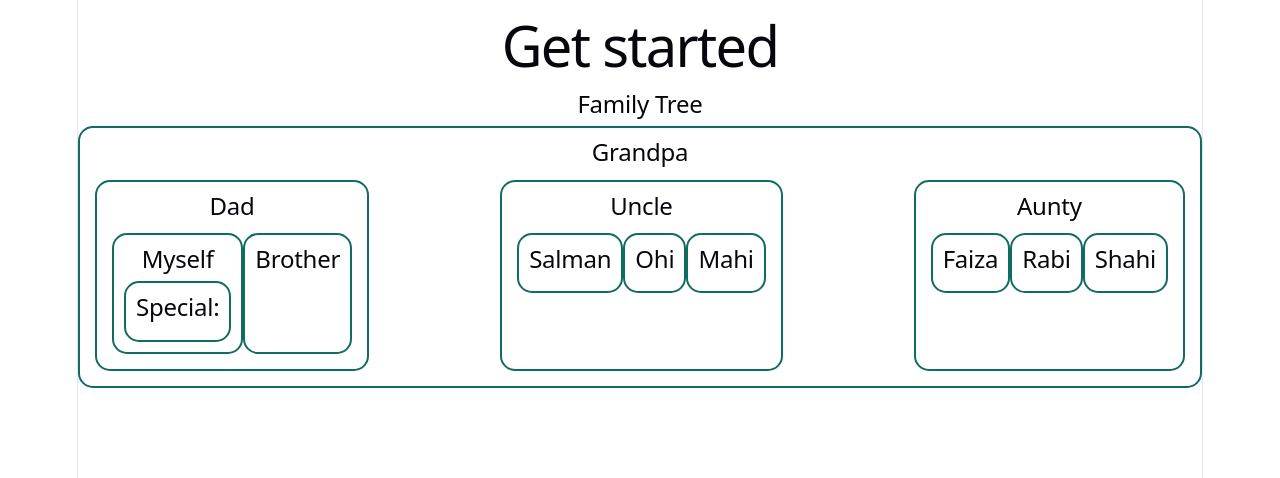
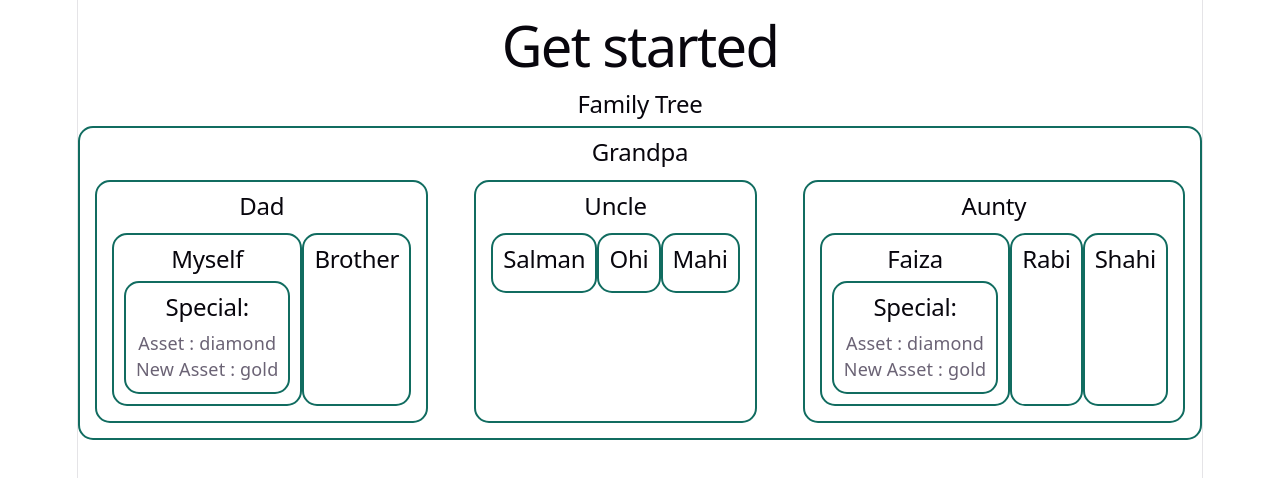
Before and after one commit to JabirSiddiqueTalim/React-core-concept, a React (Vite) app: page / in a window 1280 px wide. Shown: the top 478 px of the page. Built offline with nearby package versions, Linux system fonts and the light colour scheme.

Commit message:
Introduction to Context API and simple context

```diff
--- a/src/component/FamilyTree/Aunty.jsx
+++ b/src/component/FamilyTree/Aunty.jsx
@@ -1,12 +1,12 @@
 import React from 'react';
 import Cousin from './Cousin';
 
-const Aunty = () => {
+const Aunty = ({asset}) => {
   return (
     <div>
       <h2>Aunty</h2>
       <section className='flex'>
-        <Cousin name='Faiza'></Cousin>
+        <Cousin name='Faiza' asset={asset}></Cousin>
         <Cousin name='Rabi'></Cousin>
         <Cousin name='Shahi'></Cousin>
       </section>
--- a/src/component/FamilyTree/Cousin.jsx
+++ b/src/component/FamilyTree/Cousin.jsx
@@ -1,9 +1,17 @@
 import React from 'react';
+import Special from './Special';
 
-const Cousin = ({name}) => {
+const Cousin = ({name,asset}) => {
+
   return (
     <div>
       <h2>{name}</h2>
+      {
+        name ==='Faiza' && <Special asset={asset}></Special>
+
+      }
+
+
 
     </div>
   );
--- a/src/component/FamilyTree/Dad.jsx
+++ b/src/component/FamilyTree/Dad.jsx
@@ -2,12 +2,12 @@
 import Myself from './Myself';
 import Brother from './Brother';
 
-const Dad = () => {
+const Dad = ({asset}) => {
   return (
     <div>
       <h2>Dad</h2>
       <section className='flex'>
-        <Myself></Myself>
+        <Myself asset={asset}></Myself>
         <Brother></Brother>
       </section>
 
--- a/src/component/FamilyTree/FamilyTree.jsx
+++ b/src/component/FamilyTree/FamilyTree.jsx
@@ -1,13 +1,20 @@
-import React from 'react';
+import React, { createContext } from 'react';
 import Grandpa from './Grandpa';
 import './FamilyTree.css';
 
+export const AssetContext = createContext('');
+
 const FamilyTree = () => {
+  const asset='diamond';
+  const newAsset ='gold'
   return (
     <div className='family-tree'>
       <h2>Family Tree</h2>
-      <Grandpa></Grandpa>
+      <AssetContext.Provider value={newAsset}>
 
+      <Grandpa asset={asset}></Grandpa>
+
+      </AssetContext.Provider>
 
     </div>
   );
--- a/src/component/FamilyTree/Grandpa.jsx
+++ b/src/component/FamilyTree/Grandpa.jsx
@@ -3,14 +3,14 @@
 import Uncle from './Uncle';
 import Aunty from './Aunty';
 
-const Grandpa = () => {
+const Grandpa = ({asset}) => {
   return (
     <div>
       <h2>Grandpa</h2>
       <section className='flex'>
-        <Dad></Dad>
+        <Dad asset={asset}></Dad>
         <Uncle></Uncle>
-        <Aunty></Aunty>
+        <Aunty asset={asset}></Aunty>
       </section>
 
     </div>
--- a/src/component/FamilyTree/Myself.jsx
+++ b/src/component/FamilyTree/Myself.jsx
@@ -1,11 +1,11 @@
 import React from 'react';
 import Special from './Special';
 
-const Myself = () => {
+const Myself = ({asset}) => {
   return (
     <div>
       <h2>Myself</h2>
-      <Special></Special>
+      <Special asset={asset}></Special>
 
     </div>
   );
--- a/src/component/FamilyTree/Special.jsx
+++ b/src/component/FamilyTree/Special.jsx
@@ -1,9 +1,14 @@
-import React from 'react';
+import React, { useContext } from 'react';
+import { AssetContext } from './FamilyTree';
 
-const Special = ({name}) => {
+const Special = ({asset}) => {
+const newAsset=useContext(AssetContext);
+console.log(newAsset)
   return (
     <div>
-      <h2>Special: {name}</h2>
+      <h2>Special: {}</h2>
+      <p>Asset : {asset}</p>
+      <p>New Asset : {newAsset}</p>
 
     </div>
   );
```
